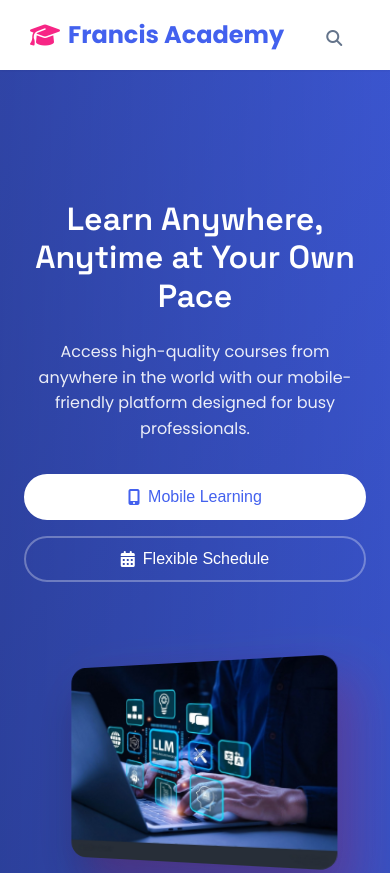
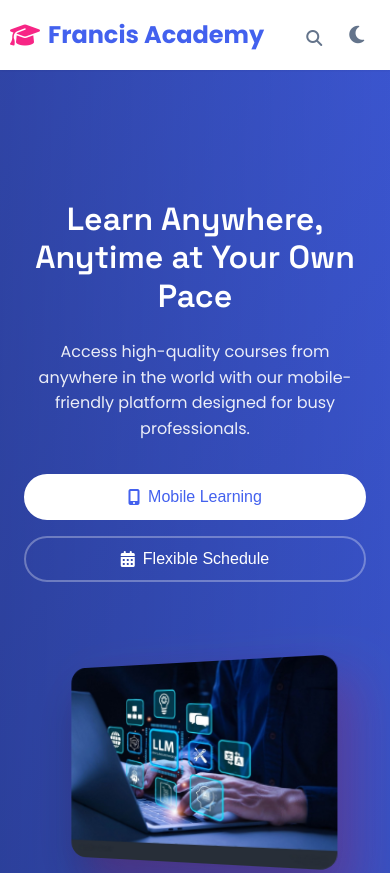
Before and after one commit to Mas-aaron/end_of_semester, a plain HTML site: page index.html in a window 390 px wide. Shown: the top 873 px of the page. Drawn offline with nearby package versions, Linux system fonts and the light colour scheme; no server answers.

Commit message:
worked on nav bar

```diff
--- a/style.css
+++ b/style.css
@@ -1293,7 +1293,7 @@ h1, h2, h3, h4, h5, h6 {
 
     .theme-toggle {
         font-size: 1.1rem;
-        margin-left: -20px;
+        margin-left: -30px;
         margin-right: -20px;
     }
 
@@ -1780,6 +1780,7 @@ h1, h2, h3, h4, h5, h6 {
 
     .mobile-menu {
         display: block;
+        margin-left: -30px;
     }
 
     .search-container {
@@ -2362,7 +2363,7 @@ background: white;
 
     .logo {
         font-size: 1.5rem;
-        margin-left: 10px;
+        margin-left: -10px;
     }
 }
 
```
